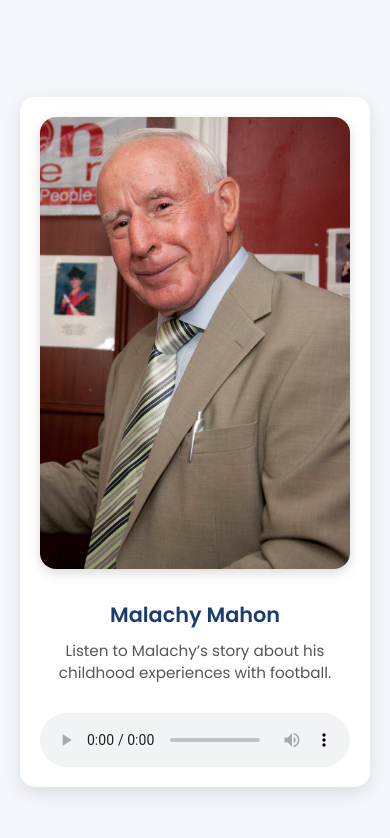
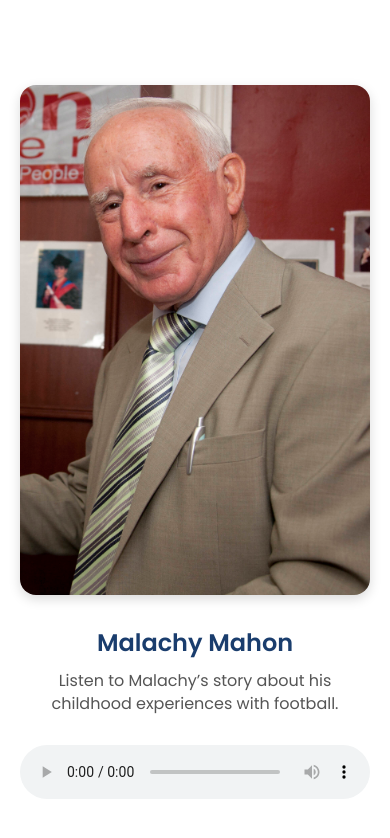
Before and after one commit to meikle-dev/malachy, a plain HTML site: page index.html in a window 390 px wide. Drawn offline with Linux system fonts and the light colour scheme.

Commit message:
Update index.html

```diff
--- a/index.html
+++ b/index.html
@@ -3,17 +3,14 @@
 <head>
   <meta charset="UTF-8">
   <title>Malachy Mahon – Childhood Football Story</title>
+  <meta name="viewport" content="width=device-width, initial-scale=1.0">
   <link href="https://fonts.googleapis.com/css2?family=Poppins:wght@400;600&display=swap" rel="stylesheet">
   <style>
     body {
-      display: flex;
-      justify-content: center;
-      align-items: center;
-      min-height: 100vh;
       margin: 0;
       font-family: 'Poppins', sans-serif;
       background: #f3f6fa;
-      padding: 20px;
+      color: #222;
     }
     .card {
       background: #fff;
@@ -23,18 +20,17 @@
       display: flex;
       flex-direction: column;
       align-items: center;
-      max-width: 420px;
-      width: 100%;
+      max-width: 600px;
+      margin: 40px auto;
     }
     img {
       width: 100%;
-      max-width: 320px;
       border-radius: 16px;
       box-shadow: 0 4px 12px rgba(0,0,0,0.15);
       margin-bottom: 20px;
     }
     h1 {
-      font-size: 1.5em;
+      font-size: 1.8em;
       margin: 10px 0;
       font-weight: 600;
       color: #1a3d6d;
@@ -50,22 +46,27 @@
     }
     audio {
       width: 100%;
-      max-width: 360px;
       margin-top: 10px;
     }
-    @media (max-width: 480px) {
+    /* Mobile full-width */
+    @media (max-width: 600px) {
+      body {
+        background: #fff;
+      }
       .card {
+        box-shadow: none;
+        border-radius: 0;
+        margin: 0;
+        min-height: 100vh;
+        justify-content: center;
         padding: 20px;
-        border-radius: 15px;
-      }
-      img {
         max-width: 100%;
       }
       h1 {
-        font-size: 1.3em;
+        font-size: 1.5em;
       }
       p {
-        font-size: 0.95em;
+        font-size: 1em;
       }
     }
   </style>
```
